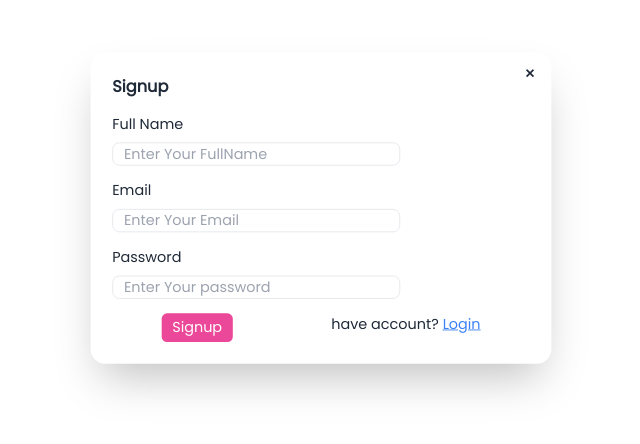
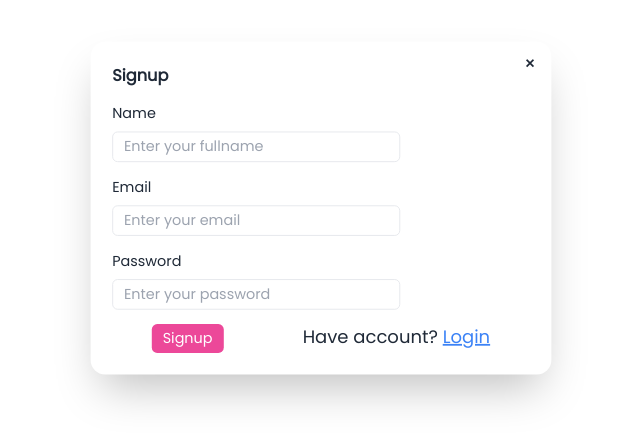
Before and after one commit to Sangam5756/BookStore, a React (Vite) app in the folder frontend/: page /signup in a window 1280 px wide. Shown: the part 192-636 px from the top of the page, without its empty margins (275-915 px from the left). Built offline with nearby package versions, Linux system fonts and the light colour scheme.

Commit message:
Frontend Complete

```diff
--- a/frontend/package.json
+++ b/frontend/package.json
@@ -13,6 +13,7 @@
     "prop-types": "^15.8.1",
     "react": "^18.2.0",
     "react-dom": "^18.2.0",
+    "react-hook-form": "^7.51.5",
     "react-router-dom": "^6.23.1",
     "react-slick": "^0.30.2",
     "slick-carousel": "^1.8.1"
--- a/frontend/src/components/Cards.jsx
+++ b/frontend/src/components/Cards.jsx
@@ -1,7 +1,7 @@
 import React from "react";
 
 function Cards({ item }) {
-  console.log(item);
+  // console.log(item);
   return (
     <>
       <div className="mt-4 my-3 p-3">
--- a/frontend/src/components/Course.jsx
+++ b/frontend/src/components/Course.jsx
@@ -2,7 +2,7 @@
 import list from "../../public/list.json";
 import { Link } from "react-router-dom";
 function Course() {
-  console.log(list);
+  // console.log(list);
   return (
     <>
     <div className="max-w-screen-2xl  container mx-auto md:px-20 px-4 ">
--- a/frontend/src/components/Freebook.jsx
+++ b/frontend/src/components/Freebook.jsx
@@ -6,7 +6,7 @@
 function Freebook() {
   const filterData = list.filter((data) => data.category === "Free");
 
-  console.log(filterData);
+  // console.log(filterData);
 
   var settings = {
     dots: true,
--- a/frontend/src/components/Login.jsx
+++ b/frontend/src/components/Login.jsx
@@ -1,17 +1,27 @@
 import React from "react";
 import { Link } from "react-router-dom";
+import { useForm } from "react-hook-form"
 
 function Login() {
+  const {
+    register,
+    handleSubmit,
+
+    formState: { errors },
+  } = useForm()
+
+  const onSubmit = (data) => console.log(data)
+
   return (
     <div>
       <dialog id="my_modal_3" className="modal">
         <div className="modal-box dark:bg-slate-700 dark:text-white">
-          <form method="dialog">
+          <form onSubmit={handleSubmit(onSubmit)} method="dialog">
             {/* if there is a button in form, it will close the modal */}
             <button className="btn btn-sm btn-circle btn-ghost absolute right-2 top-2">
               ✕
             </button>
-          </form>
+
           <h3 className="font-bold text-lg">Login</h3>
           <div className="mt-4 space-y-2">
             <span>Email</span>
@@ -19,8 +29,10 @@
             <input
               type="email"
               placeholder="Enter Your Email"
-              className="w-80 px-3 border outline-none rounded-lg"
-            />
+              // className="w-80 px-3 borde/\r outline-none rounded-lg"
+              {...register("email", { required: true })}
+              />
+              {errors.email && <span className="text-sm text-red-500"> This field is required</span>}
           </div>
           {/* PASSWORD */}
           <div className="mt-4 space-y-2">
@@ -30,9 +42,11 @@
               type="password"
               placeholder="Enter Your password"
               className="w-80 px-3 border outline-none rounded-lg"
+              {...register("password", { required: true })}
             />
+            {errors.password && <span className="text-sm text-red-500"> This field is required</span>}
           </div>
-          {/* Buttone */}
+          {/* Button */}
           <div className="flex justify-around mt-4">
             <button className="bg-pink-500 text-white rounded-md px-3 py-1 hover:bg-pink-700 duration-300">
               Login
@@ -47,6 +61,7 @@
               </Link>{"  "}
             </p>
           </div>
+        </form >
         </div>
       </dialog>
     </div>
--- a/frontend/src/components/Signup.jsx
+++ b/frontend/src/components/Signup.jsx
@@ -1,58 +1,88 @@
-import React from "react";
 import { Link } from "react-router-dom";
 import Login from "./Login";
+import { useForm } from "react-hook-form";
 
 function Signup() {
+  const {
+    register,
+    handleSubmit,
+
+    formState: { errors },
+  } = useForm();
+
+  const onSubmit = (data) => console.log(data);
   return (
     <>
-      <div className="flex h-screen justify-center items-center  ">
-        <div className="w-[600px] ">
+      <div className="flex h-screen items-center justify-center">
+        <div className=" w-[600px] ">
           <div className="modal-box">
-            <form method="dialog">
+            <form onSubmit={handleSubmit(onSubmit)} method="dialog">
               {/* if there is a button in form, it will close the modal */}
               <Link
-                to={"/"}
+                to="/"
                 className="btn btn-sm btn-circle btn-ghost absolute right-2 top-2"
               >
                 ✕
               </Link>
-            </form>
+
               <h3 className="font-bold text-lg">Signup</h3>
               <div className="mt-4 space-y-2">
-              <span>Full Name</span>
+                <span>Name</span>
                 <br />
                 <input
                   type="text"
-                placeholder="Enter Your FullName"
-                className="w-80 px-3 border outline-none rounded-lg"
+                  placeholder="Enter your fullname"
+                  className="w-80 px-3 py-1 border rounded-md outline-none"
+                  {...register("fullname", { required: true })}
                 />
+                <br />
+                {errors.fullname && (
+                  <span className="text-sm text-red-500">
+                    This field is required
+                  </span>
+                )}
               </div>
+              {/* Email */}
               <div className="mt-4 space-y-2">
                 <span>Email</span>
                 <br />
                 <input
                   type="email"
-                placeholder="Enter Your Email"
-                className="w-80 px-3 border outline-none rounded-lg"
+                  placeholder="Enter your email"
+                  className="w-80 px-3 py-1 border rounded-md outline-none"
+                  {...register("email", { required: true })}
                 />
+                <br />
+                {errors.email && (
+                  <span className="text-sm text-red-500">
+                    This field is required
+                  </span>
+                )}
               </div>
-            {/* PASSWORD */}
+              {/* Password */}
               <div className="mt-4 space-y-2">
                 <span>Password</span>
                 <br />
                 <input
-                type="password"
-                placeholder="Enter Your password"
-                className="w-80 px-3 border outline-none rounded-lg"
+                  type="text"
+                  placeholder="Enter your password"
+                  className="w-80 px-3 py-1 border rounded-md outline-none"
+                  {...register("password", { required: true })}
                 />
+                <br />
+                {errors.password && (
+                  <span className="text-sm text-red-500">
+                    This field is required
+                  </span>
+                )}
               </div>
-            {/* Buttone */}
+              {/* Button */}
               <div className="flex justify-around mt-4">
-              <button className="bg-pink-500 text-white rounded-md px-3 py-1 hover:bg-pink-700 duration-300">
+                <button className="bg-pink-500 text-white rounded-md px-3 py-1 hover:bg-pink-700 duration-200">
                   Signup
                 </button>
-              <p className="text-md">
-                have account?{" "}
+                <p className="text-xl">
+                  Have account?{" "}
                   <button
                     className="underline text-blue-500 cursor-pointer"
                     onClick={() =>
@@ -60,11 +90,11 @@
                     }
                   >
                     Login
-                </button>
-                <Login/>
-                {"  "}
+                  </button>{" "}
+                  <Login />
                 </p>
               </div>
+            </form>
           </div>
         </div>
       </div>
@@ -73,6 +103,3 @@
 }
 
 export default Signup;
-
-
-// 2:10
```
Also changed, not shown: 1 other file (tests, documents, lock files or other folders). Lines whose indentation alone changed are shown as unchanged.
